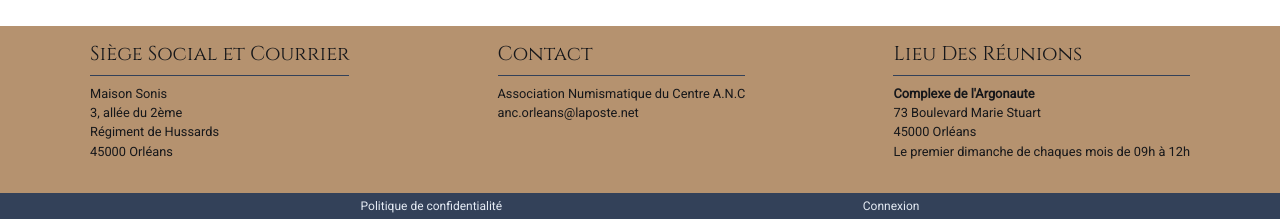
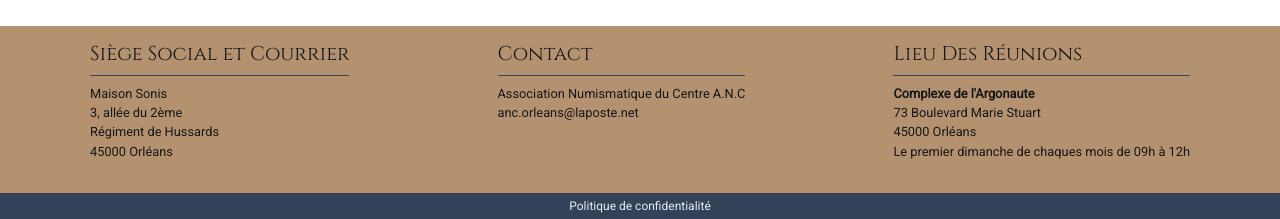
Before and after one commit to WildCodeSchool/orleans-php-2003-project-anc, a PHP site: template src/View/Admin/index.html.twig in a window 1280 px wide. Shown: the part 670-889 px from the top of the page. Run offline with PHP 8.4, Linux system fonts and the light colour scheme; the template is opened without the code that fills it, so the values that code supplies are empty; some libraries are stand-ins or nearby versions.

Commit message:
remove link to admin for security reason

```diff
--- a/src/View/_footer.html.twig
+++ b/src/View/_footer.html.twig
@@ -28,6 +28,5 @@
     </section>
     <section class="legal">
         <a href="/legal/privacyPolicy">Politique de confidentialité</a>
-        <a href="/admin/index">Connexion</a>
     </section>
 </footer>
```
